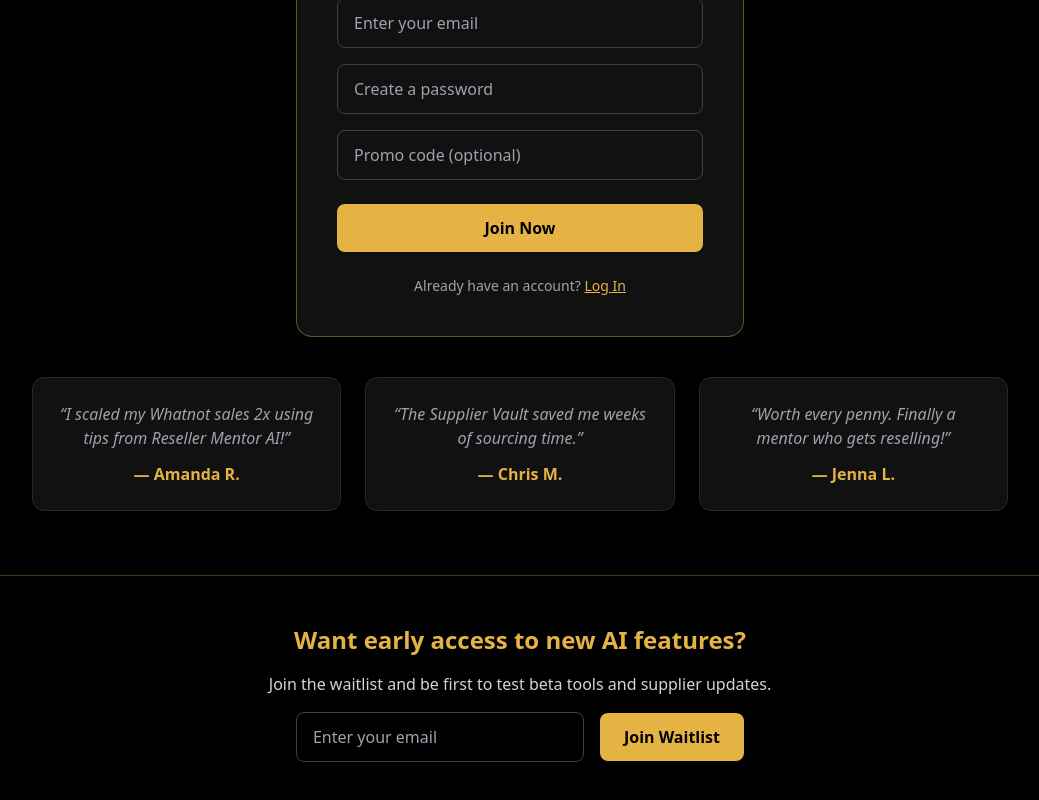
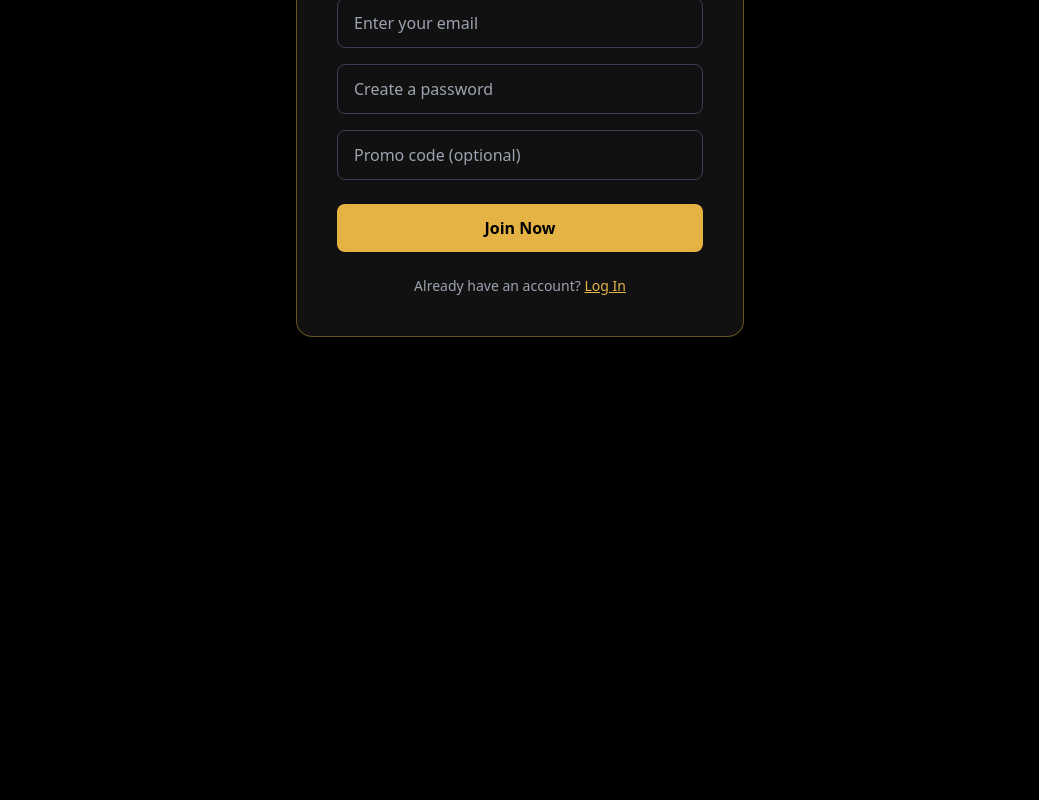
Before and after one commit to kuhnbrandyn/Reseller-Mentor-v.3, a Next.js app: page /signup in a window 1280 px wide. Shown: the part 985-1785 px from the top of the page, without its empty margins (120-1159 px from the left). After the commit the page ends 1362 px from the top, so only its background shows below. Built offline with nearby package versions, Linux system fonts and the light colour scheme; no server answers.

Commit message:
Update page.tsx

```diff
--- a/app/signup/page.tsx
+++ b/app/signup/page.tsx
@@ -19,6 +19,36 @@ export default function SignUpPage() {
     setLoading(true);
 
     try {
+      // ✅ Check if profile already exists
+      const { data: existingProfile, error: existingError } = await supabase
+        .from("profiles")
+        .select("payment_status")
+        .eq("email", email.trim())
+        .maybeSingle();
+
+      if (existingError) {
+        console.warn("Profile lookup error:", existingError);
+      }
+
+      if (existingProfile) {
+        // 🚫 If user exists and is paid
+        if (existingProfile.payment_status === "paid") {
+          alert("This email already has an active membership. Please log in instead.");
+          setLoading(false);
+          router.push("/login");
+          return;
+        }
+
+        // 🚫 If user exists but unpaid
+        if (existingProfile.payment_status !== "paid") {
+          alert("You already started signing up. Redirecting you to finish payment...");
+          router.push(`/terms?email=${encodeURIComponent(email.trim())}`);
+          setLoading(false);
+          return;
+        }
+      }
+
+      // ✅ Continue as normal for new users or no profile
       if (promoCode === "ADMINFREE" || promoCode === "TESTACCESS") {
         alert("Promo accepted! Redirecting to dashboard...");
         router.push("/dashboard");
@@ -206,55 +236,6 @@ export default function SignUpPage() {
           </a>
         </p>
       </section>
-
-      {/* === TESTIMONIALS === */}
-      <section className="max-w-5xl w-full px-6 grid md:grid-cols-3 gap-6 text-center mb-16">
-        <div className="bg-[#111] p-6 rounded-xl border border-gray-800 shadow-md">
-          <p className="italic text-gray-400">
-            “I scaled my Whatnot sales 2x using tips from Reseller Mentor AI!”
-          </p>
-          <p className="text-[#E4B343] mt-3 font-semibold">— Amanda R.</p>
-        </div>
-        <div className="bg-[#111] p-6 rounded-xl border border-gray-800 shadow-md">
-          <p className="italic text-gray-400">
-            “The Supplier Vault saved me weeks of sourcing time.”
-          </p>
-          <p className="text-[#E4B343] mt-3 font-semibold">— Chris M.</p>
-        </div>
-        <div className="bg-[#111] p-6 rounded-xl border border-gray-800 shadow-md">
-          <p className="italic text-gray-400">
-            “Worth every penny. Finally a mentor who gets reselling!”
-          </p>
-          <p className="text-[#E4B343] mt-3 font-semibold">— Jenna L.</p>
-        </div>
-      </section>
-
-      {/* === WAITLIST === */}
-      <section className="w-full bg-black py-12 text-center border-t border-[#E4B343]/30">
-        <h3 className="text-2xl font-semibold mb-4 text-[#E4B343]">
-          Want early access to new AI features?
-        </h3>
-        <p className="text-gray-300 mb-4">
-          Join the waitlist and be first to test beta tools and supplier updates.
-        </p>
-
-        <div className="flex flex-col md:flex-row justify-center gap-4 items-center">
-          <input
-            type="email"
-            placeholder="Enter your email"
-            value={waitlistEmail}
-            onChange={(e) => setWaitlistEmail(e.target.value)}
-            className="px-4 py-3 rounded-lg border border-gray-700 bg-transparent text-white focus:border-[#E4B343] focus:outline-none w-72"
-          />
-          <button
-            onClick={handleWaitlistJoin}
-            disabled={joiningWaitlist}
-            className="bg-[#E4B343] text-black px-6 py-3 rounded-lg font-semibold hover:bg-[#d9a630] transition"
-          >
-            {joiningWaitlist ? "Joining..." : "Join Waitlist"}
-          </button>
-        </div>
-      </section>
     </main>
   );
 }
```
